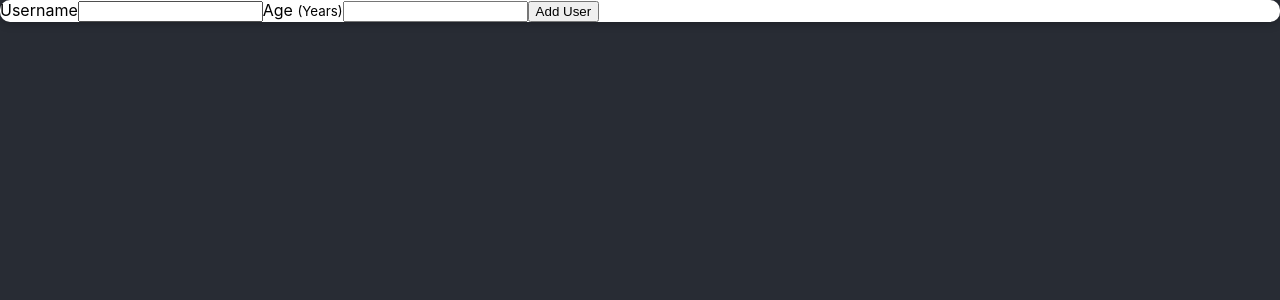
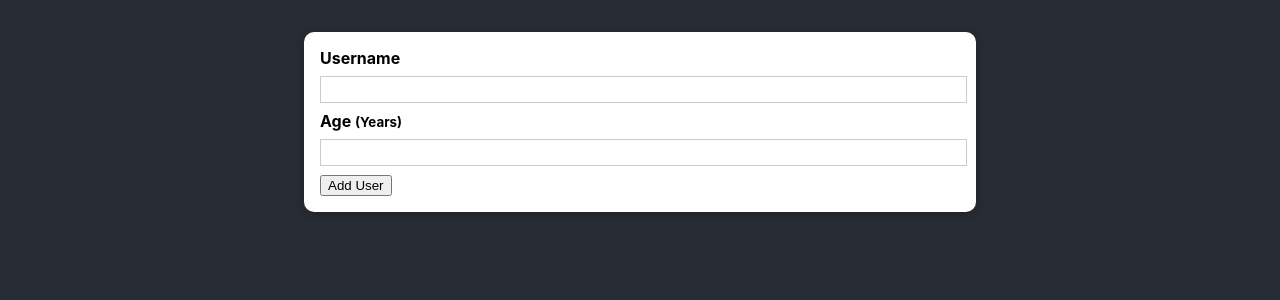
Before and after one commit to Manojlovic1998/React-Practice-Project, a JavaScript app: page / in a window 1280 px wide. Shown: the top 300 px of the page. Built offline with nearby package versions, Linux system fonts and the light colour scheme; the HTML template or start-up script is replaced by a standard one.

Commit message:
Add css module to AddUser component and pass the className dynamically to Card via prop

```diff
--- a/src/components/UI/Card.js
+++ b/src/components/UI/Card.js
@@ -2,7 +2,7 @@
 
 const Card = props =>{
     return (
-        <div className={style.card}>
+        <div className={`${style.card} ${props.className}`}>
             {props.children}
         </div>
     );
--- a/src/components/Users/AddUser.js
+++ b/src/components/Users/AddUser.js
@@ -1,5 +1,5 @@
 import Card from "../UI/Card";
-
+import style from "./AddUser.module.css";
 
 const AddUser = props => {
 
@@ -9,7 +9,7 @@
     };
 
     return (
-        <Card>
+        <Card className={style.input}>
             <form onSubmit={userSubmitHandler}>
                 <label htmlFor="username">Username</label>
                 <input type="username" id="username"/>
--- /dev/null
+++ b/src/components/Users/AddUser.module.css
@@ -0,0 +1,26 @@
+.input {
+  margin: 2rem auto;
+  padding: 1rem;
+  width: 90%;
+  max-width: 40rem;
+}
+
+.input label {
+  display: block;
+  font-weight: bold;
+  margin-bottom: 0.5rem;
+}
+
+.input input {
+  font: inherit;
+  display: block;
+  width: 100%;
+  border: 1px solid #ccc;
+  padding: 0.15rem;
+  margin-bottom: 0.5rem;
+}
+
+.input input:focus {
+  outline: none;
+  border-color: #4f005f;
+}
```
